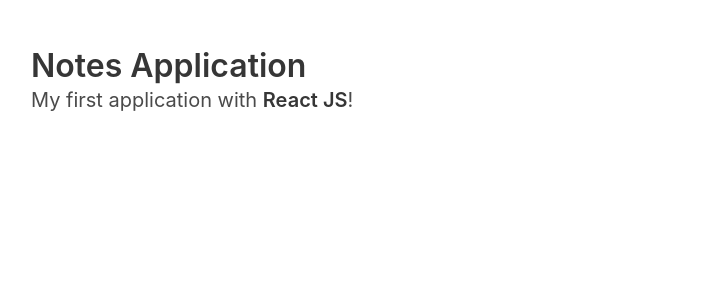
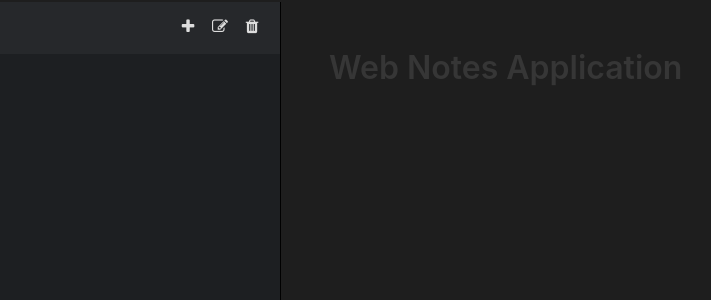
Before and after one commit to sologubd/react-notes, a React (Create React App) app: page / in a window 1280 px wide. Shown: the top 300 px of the page, without its empty margins (33-744 px from the left). Built offline with nearby package versions, Linux system fonts and the light colour scheme; the HTML template or start-up script is replaced by a standard one.

Commit message:
Application design Base application components - Nvagation, Note, NoteList

```diff
--- a/public/index.html
+++ b/public/index.html
@@ -11,6 +11,7 @@
     />
     <link rel="apple-touch-icon" href="%PUBLIC_URL%/logo192.png" />
     <link rel="stylesheet" href="css/main.css">
+    <link rel="stylesheet" href="https://maxcdn.bootstrapcdn.com/font-awesome/4.7.0/css/font-awesome.min.css">
 
     <title>Notes</title>
   </head>
--- a/src/App.tsx
+++ b/src/App.tsx
@@ -1,18 +1,24 @@
 import React from 'react';
 
-function App() {
-  return (
-    <section className="section">
-      <div className="container">
-        <h1 className="title">
-          Notes Application
-        </h1>
-        <p className="subtitle">
-          My first application with <strong>React JS</strong>!
-        </p>
+import { Note } from './components/note';
+import { NotesList } from './components/notes-list';
+import { NotesNavbar } from './components/navigation';
+
+
+class App extends React.Component {
+  render() {
+    return (
+      <div className="columns">
+        <div className="column">
+          <NotesNavbar />
+          <NotesList notes={[]} />
+        </div>
+        <div className="column is-three-quarters content">
+          <Note title="Web Notes Application" text=""/>
+        </div>
       </div>
-    </section>
-  );
+    );
+  }
 }
 
 export default App;
--- /dev/null
+++ b/src/components/navigation.tsx
@@ -0,0 +1,29 @@
+import React from "react";
+
+class NotesNavbar extends React.Component {
+  render() {
+    return (
+      <nav className="navbar" role="navigation" aria-label="main navigation">
+        <div id="navbarBasicExample" className="navbar-menu">
+          <div className="navbar-end">
+            <div className="navbar-item">
+              <div className="buttons">
+                <span className="icon is-medium">
+                  <i className="fa fa-plus"></i>
+                </span>
+                <span className="icon is-medium">
+                  <i className="fa fa-edit"></i>
+                </span>
+                <span className="icon is-medium">
+                  <i className="fa fa-trash"></i>
+                </span>
+              </div>
+            </div>
+          </div>
+        </div>
+      </nav>
+    )
+  }
+}
+
+export { NotesNavbar }
--- /dev/null
+++ b/src/components/note.tsx
@@ -0,0 +1,26 @@
+import { type } from "@testing-library/user-event/dist/type";
+import React from "react";
+
+
+type NotesProps = {
+  title: string,
+  text: string,
+}
+
+class Note extends React.Component<NotesProps> {
+  render() {
+    return (
+      <section className="section">
+        <div className="container">
+          <h1 className="title">
+            {this.props.title}
+          </h1>
+          {this.props.text}
+        </div>
+      </section>
+    )
+  }
+}
+
+export { Note }
+export type { NotesProps }
--- /dev/null
+++ b/src/components/notes-list.tsx
@@ -0,0 +1,24 @@
+import React, { ReactNode } from "react";
+import { NotesProps } from "./note";
+
+
+type NotesListProps = {
+  notes: NotesProps[],
+}
+
+class NotesList extends React.Component<NotesListProps> {
+  render() {
+    return this.props.notes.map((item): ReactNode => {
+      return (
+        <section className="section is-small note">
+          <h1>{item.title}</h1>
+          <div className="note">
+            {item.text}
+          </div>
+        </section>
+      )
+    })
+  }
+}
+
+export { NotesList };
--- a/src/sass/main.sass
+++ b/src/sass/main.sass
@@ -1,2 +1,54 @@
 @charset "utf-8";
+
+$section-padding: 10px;
 @import "../../node_modules/bulma/bulma.sass";
+
+html, body
+  background-color: rgb(30, 30, 30);
+
+body
+  height: 100vh;
+  background-color: rgb(30, 30, 30);
+  color: rgb(221, 221, 221);
+
+section.note
+  background-color: rgb(29, 31, 34);
+  padding: 0.5em 0.1em;
+  margin: 0.5em 1.5em 0.5em 2.5em;
+  border-bottom: 1px solid rgb(51, 53, 56);
+
+  font-size: 0.8em;
+  font-weight: 400;
+  line-height: 1.25;
+
+  h1
+    font-weight: 800;
+    padding: 0em 0.5em;
+
+.navbar-menu, .navbar
+  background-color: rgb(38, 40, 43);
+
+.navbar-item
+  color: rgb(221, 221, 221);
+
+div.note
+  padding: 0rem 0.5rem;
+
+section.selected
+  background-color: rgb(156, 129, 42);
+  border-radius: 5px;
+
+div
+  height: 100%;
+  .columns
+    height: 100%;
+    padding: 0px;
+    margin-top: 0.1em;
+
+    .column
+      padding: 0px;
+      background-color: rgb(29, 31, 34);
+      border-right: 1px solid rgb(0, 0, 0);
+
+    .column.content
+      background-color: rgb(30, 30, 30);
```
Also changed, not shown: public/css/main.css.
